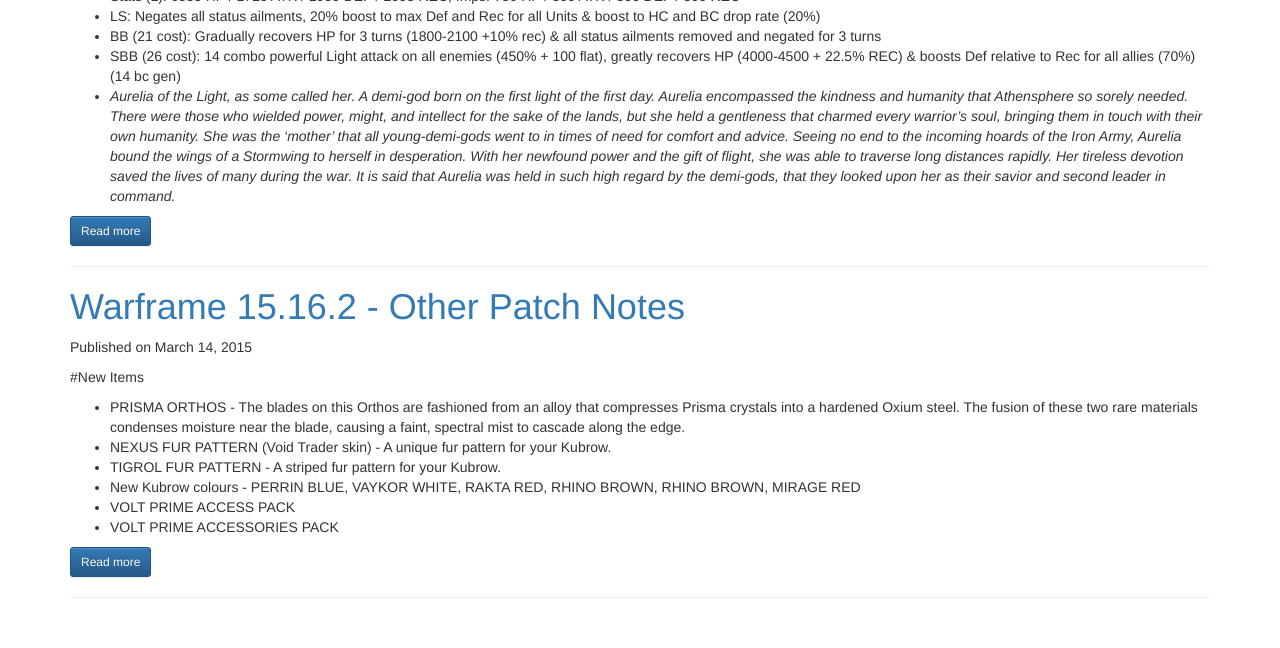
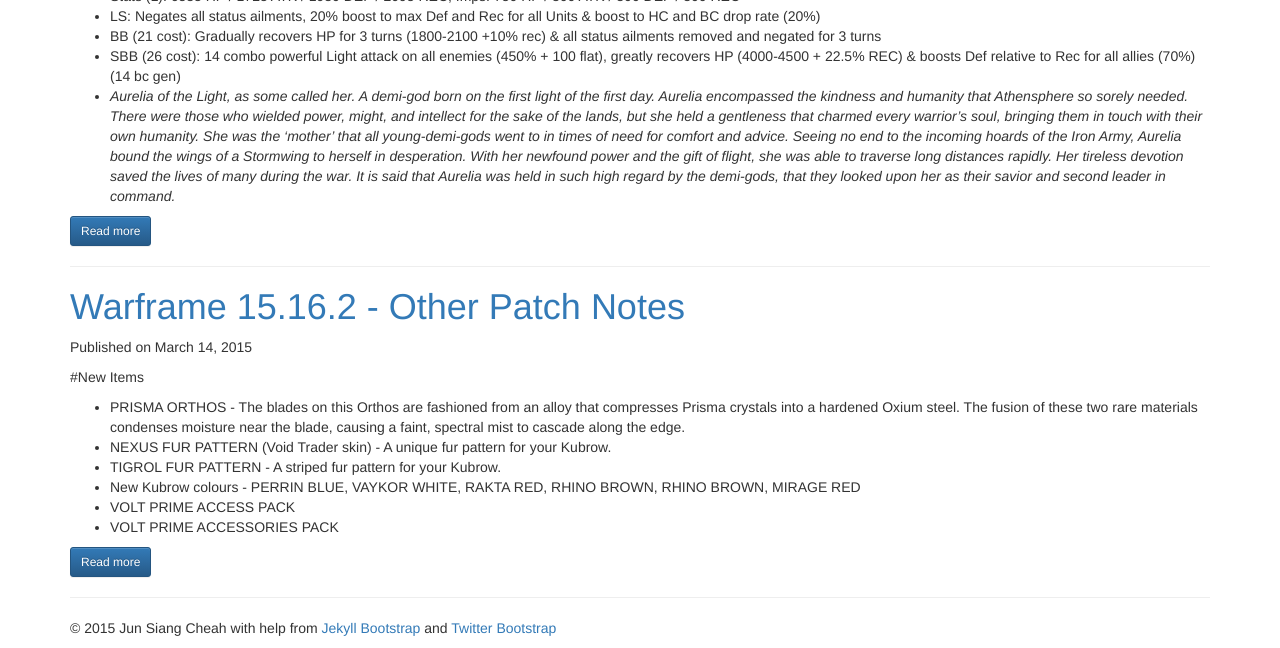
Before and after one commit to Deathmax/deathmax.github.io, a Jekyll site: the page built from index.html, in a window 1280 px wide and 900 px high, scrolled down 873 px, cut to the strip 252-900 px from the top of the window. Built offline with Jekyll 4.4.1, drawn with Linux system fonts in a browser that asks for light colours; nearby versions of some CDN libraries; library files that are not in the unit come from our copies; the list of posts is cut into pages by our own code; before the commit the page ends 1743 px from its top, so only the background shows below that.

Commit message:
re-add footer

```diff
--- a/_includes/themes/bootstrap-3/default.html
+++ b/_includes/themes/bootstrap-3/default.html
@@ -73,14 +73,14 @@
 
     </div>
 
-    <!--<div id="footer">
+    <div id="footer">
       <div class="container">
         <p>&copy; {{ site.time | date: '%Y' }} {{ site.author.name }}
           with help from <a href="http://jekyllbootstrap.com" target="_blank" title="The Definitive Jekyll Blogging Framework">Jekyll Bootstrap</a>
           and <a href="http://twitter.github.com/bootstrap/" target="_blank">Twitter Bootstrap</a>
         </p>
       </div>
-    </div>-->
+    </div>
 
     {% include JB/analytics %}
 
```
